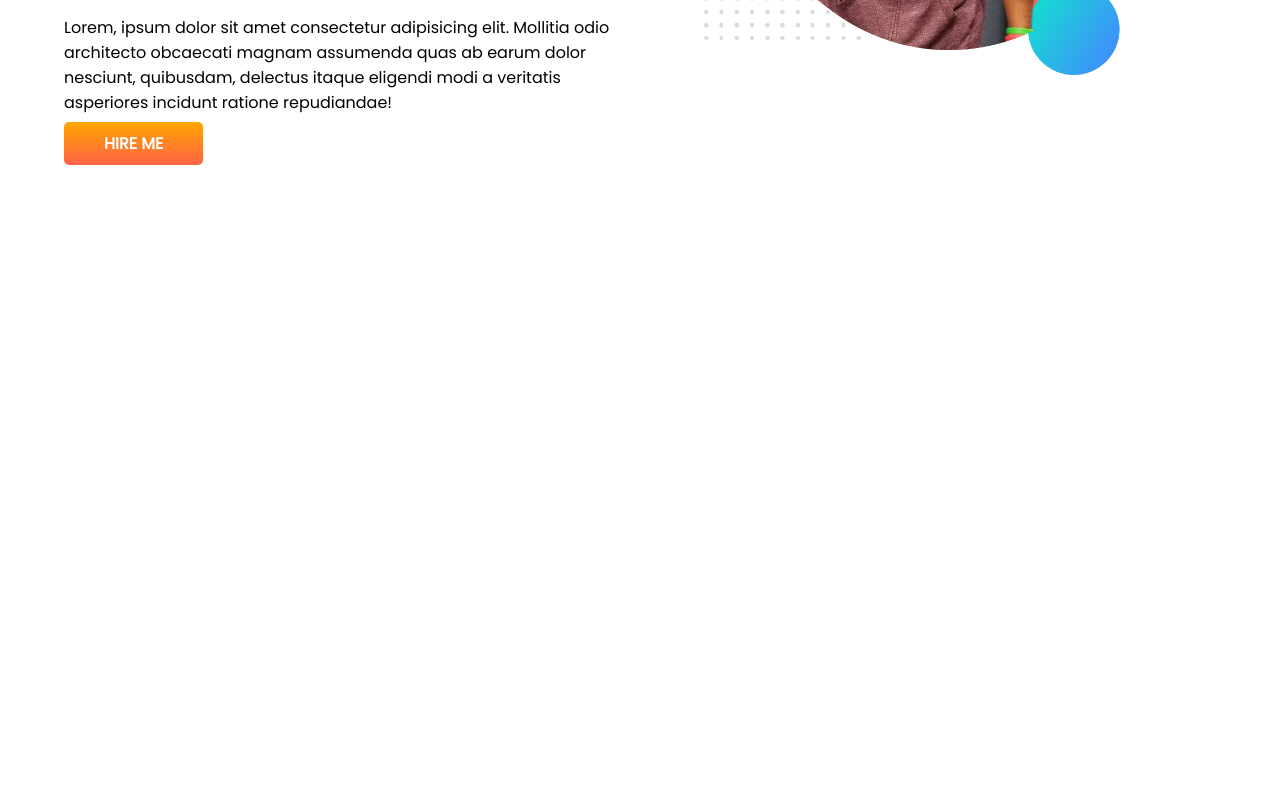
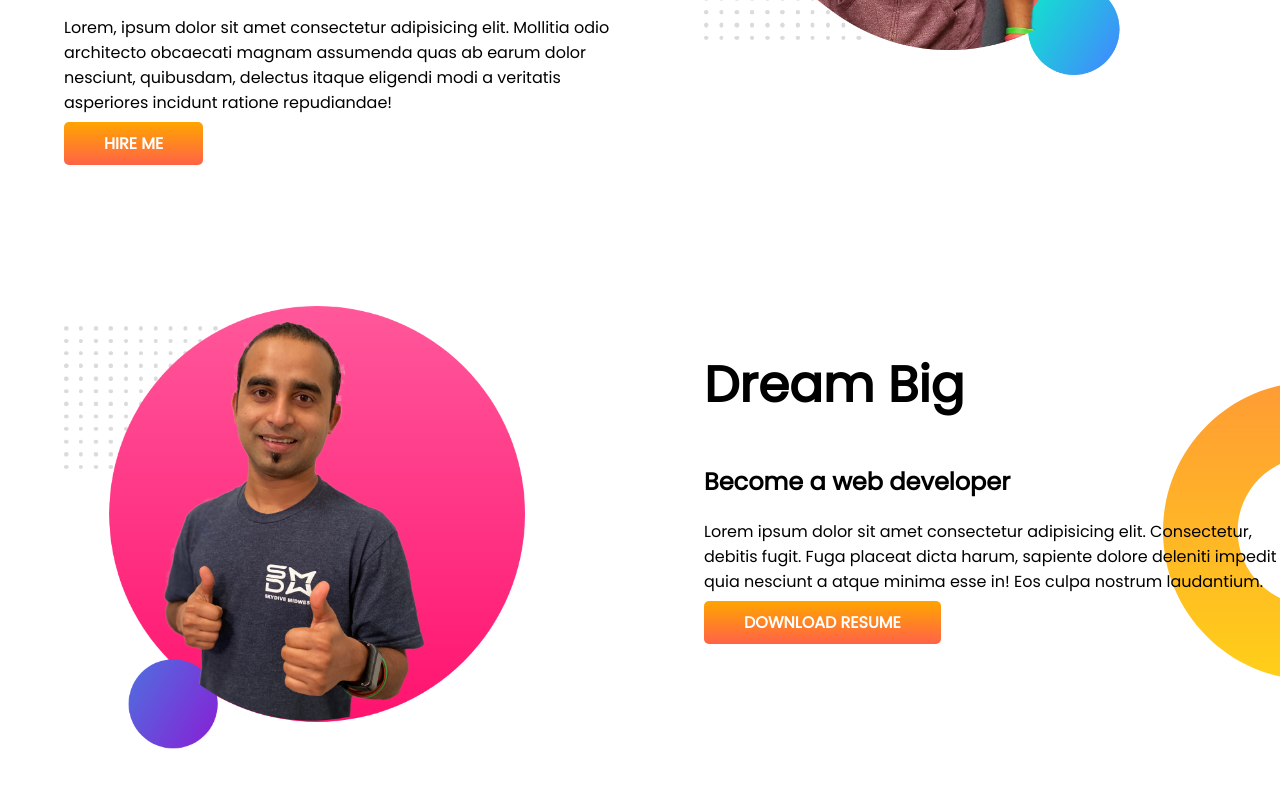
Before and after one commit to khandaker-md-yasin-arafat/developer-portfolio-2, a plain HTML site: page index.html in a window 1280 px wide. Shown: the part 382-1170 px from the top of the page. Before the commit the page ends 800 px from the top, so only its background shows below. Drawn offline with Linux system fonts and the light colour scheme.

Commit message:
dream added

```diff
--- a/index.html
+++ b/index.html
@@ -23,5 +23,17 @@
             <img src="images/jhankar.png" alt="">
         </div>
     </section>
+
+    <section class="dream-big">
+        <div class="half-width">
+            <img src="images/jhankar2.png" alt="">
+        </div>
+        <div class="half-width">
+            <h1>Dream Big</h1>
+            <h2>Become a web developer</h2>
+            <p>Lorem ipsum dolor sit amet consectetur adipisicing elit. Consectetur, debitis fugit. Fuga placeat dicta harum, sapiente dolore deleniti impedit quia nesciunt a atque minima esse in! Eos culpa nostrum laudantium.</p>
+            <a class="link-button" target="_blank" href="#">DOWNLOAD RESUME</a>
+        </div>
+    </section>
 </body>
 </html>
--- a/style.css
+++ b/style.css
@@ -10,6 +10,7 @@ h1{
 }
 section{
     display: flex;
+    margin-bottom: 150px;
 }
 .half-width{
     width: 50%;
@@ -30,3 +31,8 @@ section{
     background-image: url(images/top-banner.png);
     background-repeat: no-repeat;
 }
+.dream-big{
+    background-image: url(images/dream-bg.png);
+    background-repeat: no-repeat;
+    background-position: right;
+}
```
